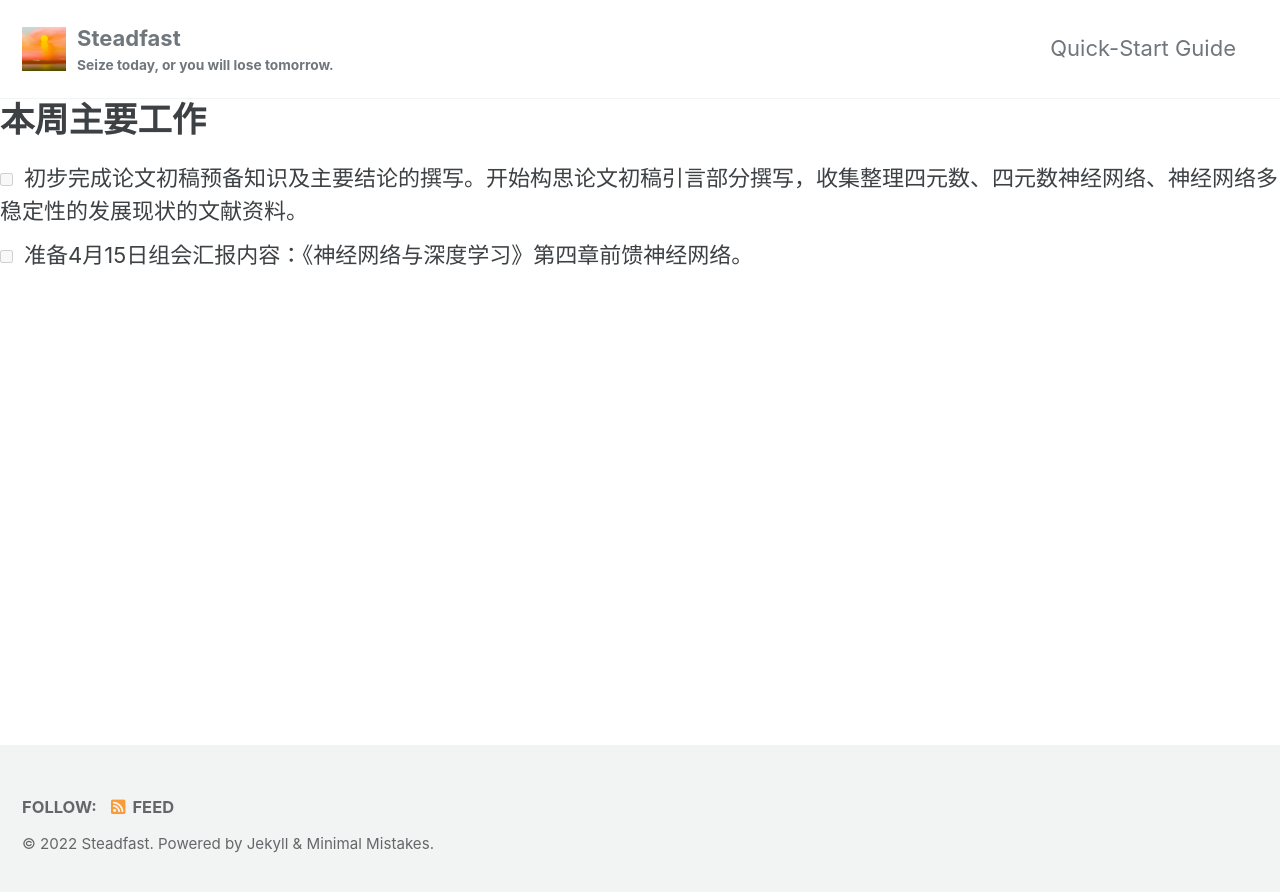
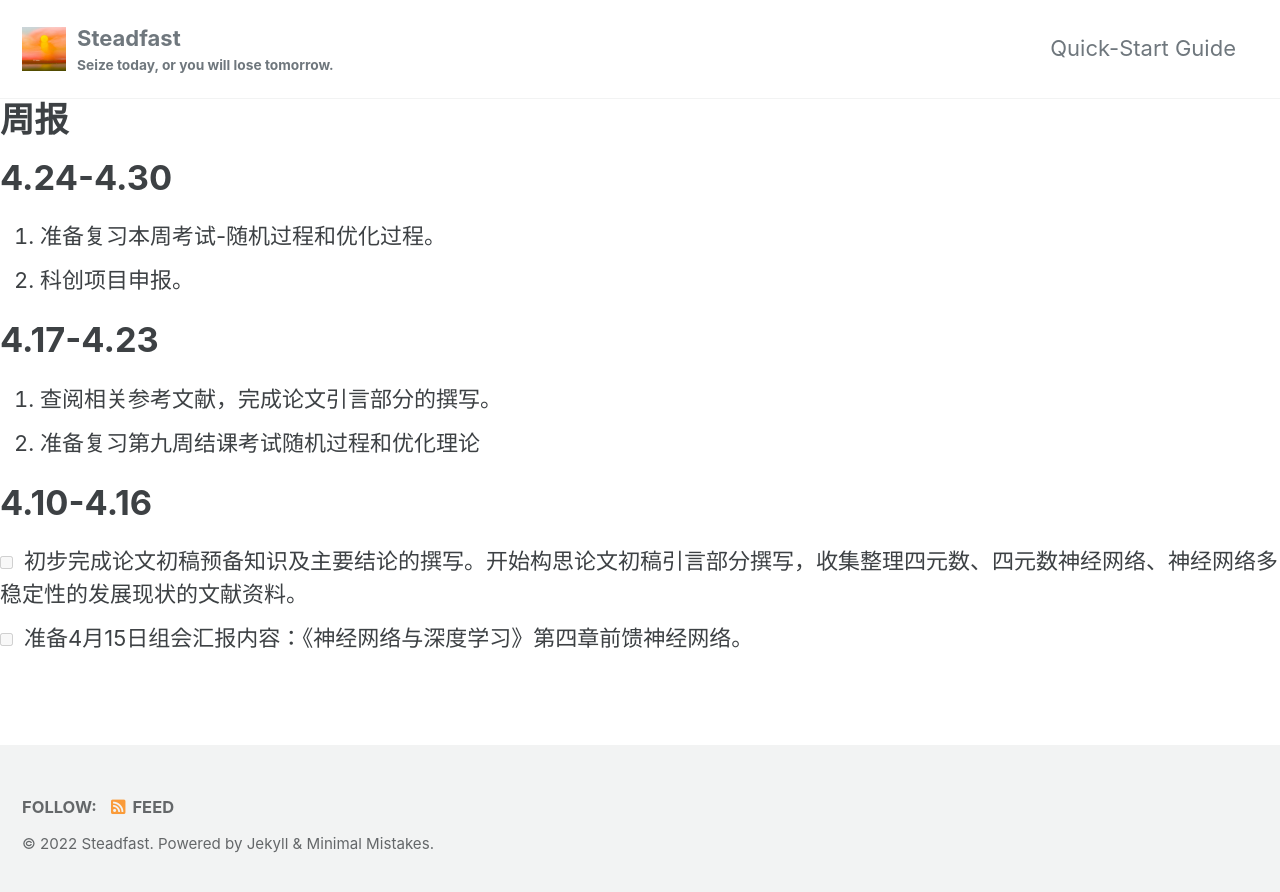
Before and after one commit to siyiyu0828/siyiyu0828.github.io, a Jekyll site: the page built from _posts/2022-04-16-weekly-report.md, in a window 1280 px wide. Shown: the top 892 px of the page. Built offline with Jekyll 4.4.1, drawn with Linux system fonts in a browser that asks for light colours; cached includes are drawn as plain includes; our own code applies the rules of GitHub Pages for plain Markdown files.

Commit message:
Update 2022-04-16-weekly-report.md
11

```diff
--- a/_posts/2022-04-16-weekly-report.md
+++ b/_posts/2022-04-16-weekly-report.md
@@ -7,7 +7,19 @@ tags:
   - report
 ---
 
-# 本周主要工作
+# 周报
+
+# 4.24-4.30
+
+1. 准备复习本周考试-随机过程和优化过程。
+2. 科创项目申报。
+
+# 4.17-4.23
+
+1. 查阅相关参考文献，完成论文引言部分的撰写。
+2. 准备复习第九周结课考试随机过程和优化理论
+
+# 4.10-4.16
 
 - [ ] 初步完成论文初稿预备知识及主要结论的撰写。开始构思论文初稿引言部分撰写，收集整理四元数、四元数神经网络、神经网络多稳定性的发展现状的文献资料。
 - [ ] 准备4月15日组会汇报内容：《神经网络与深度学习》第四章前馈神经网络。
```
Also changed, not shown: other parts of _posts/2022-04-16-weekly-report.md (+1 -1 lines).
